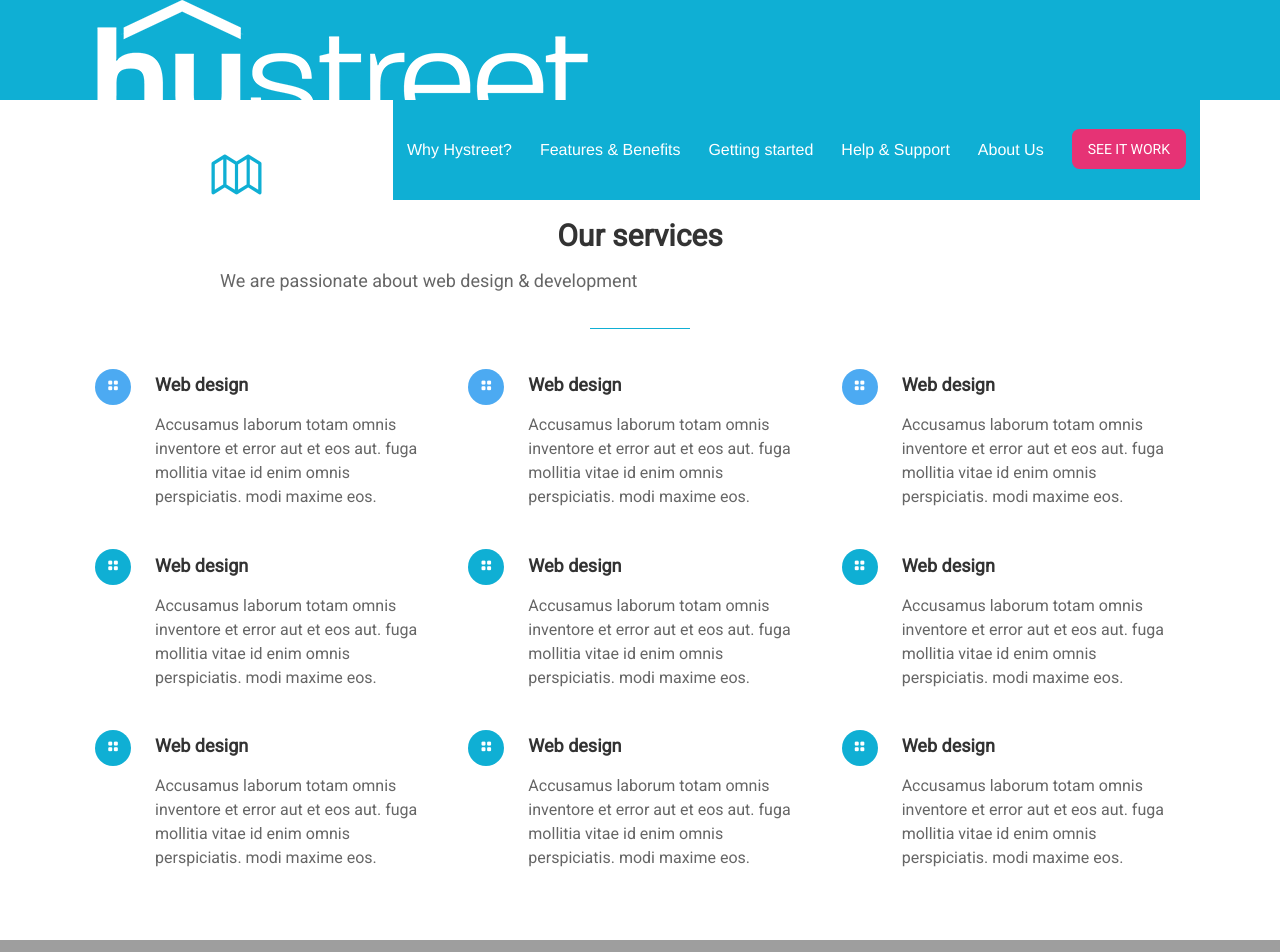
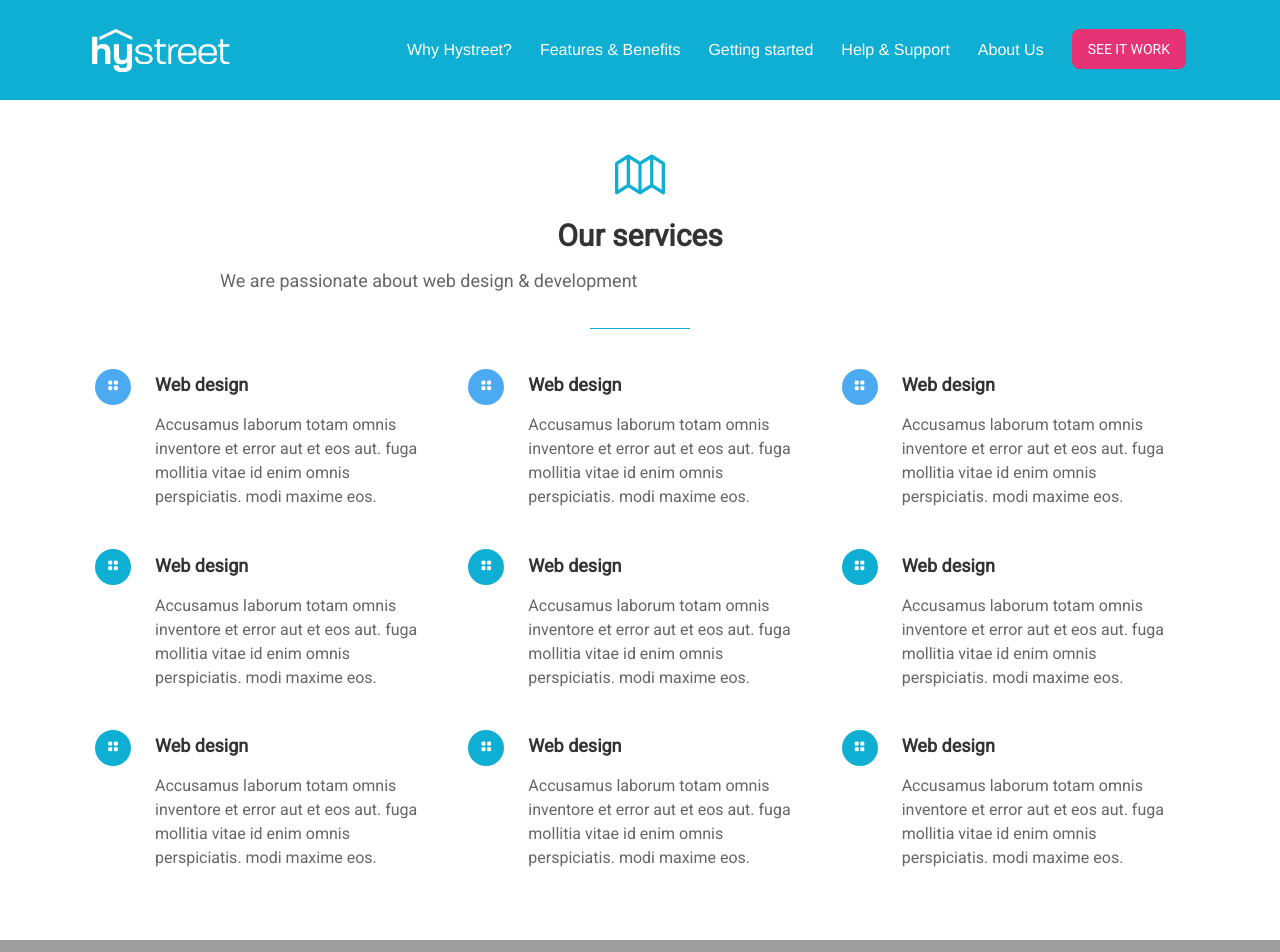
Before and after one commit to hystreet/hystreet.github.io, a Jekyll site: the page built from services.html, in a window 1280 px wide. Shown: the top 952 px of the page. Built offline with Jekyll 4.4.1, drawn with Linux system fonts in a browser that asks for light colours; some web fonts are replaced; a script that is not in the unit is left out; grey boxes are pictures that could not be loaded.

Commit message:
adding inline style to limit size of logo

```diff
--- a/_layouts/default.html
+++ b/_layouts/default.html
@@ -52,7 +52,7 @@ src="https://www.facebook.com/tr?id=215650522204897&ev=PageView&noscript=1"
             <li class='name'>
               <span>
                    <a href="/">
-                <img src='{{site.url}}/images/top-menu-logo.png'>
+                <img style="max-width: 140px;" src='{{site.url}}/images/top-menu-logo.png'>
                    </a>
               </spaqn>
             </li>
```
